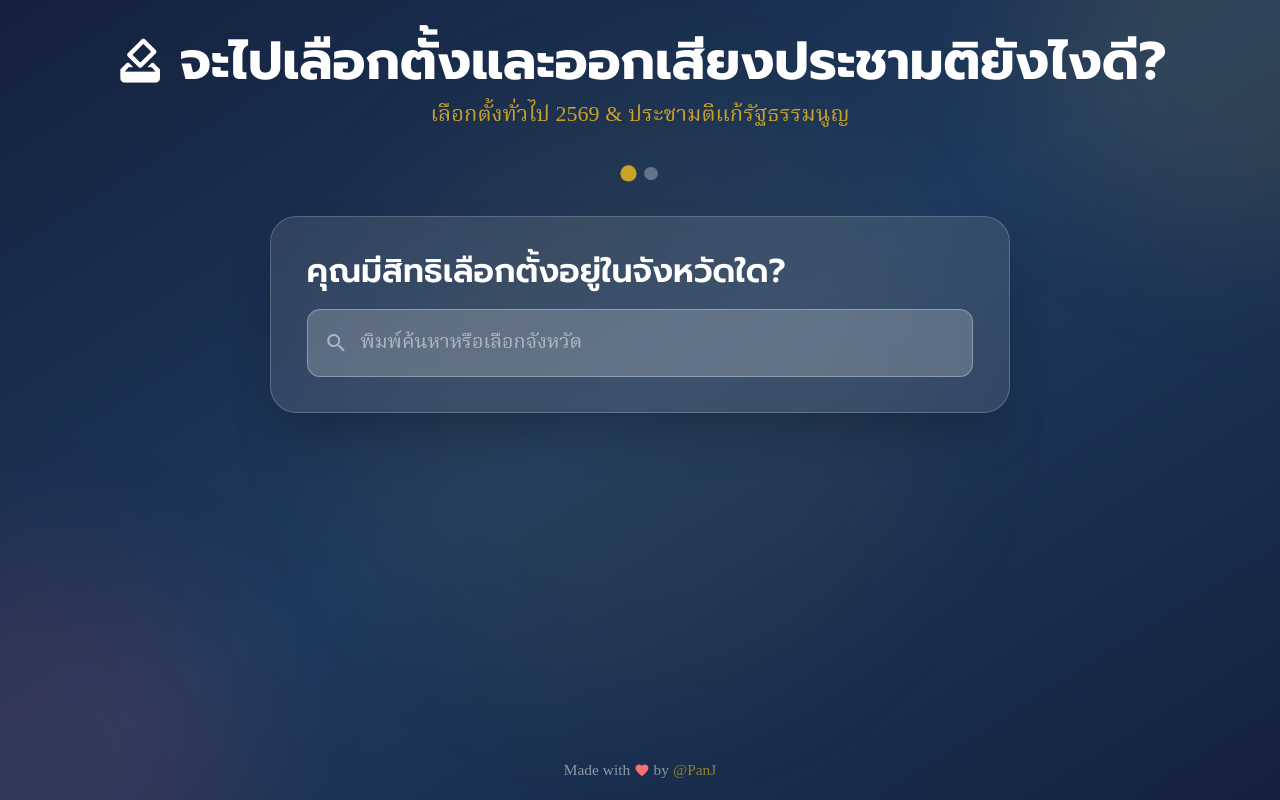
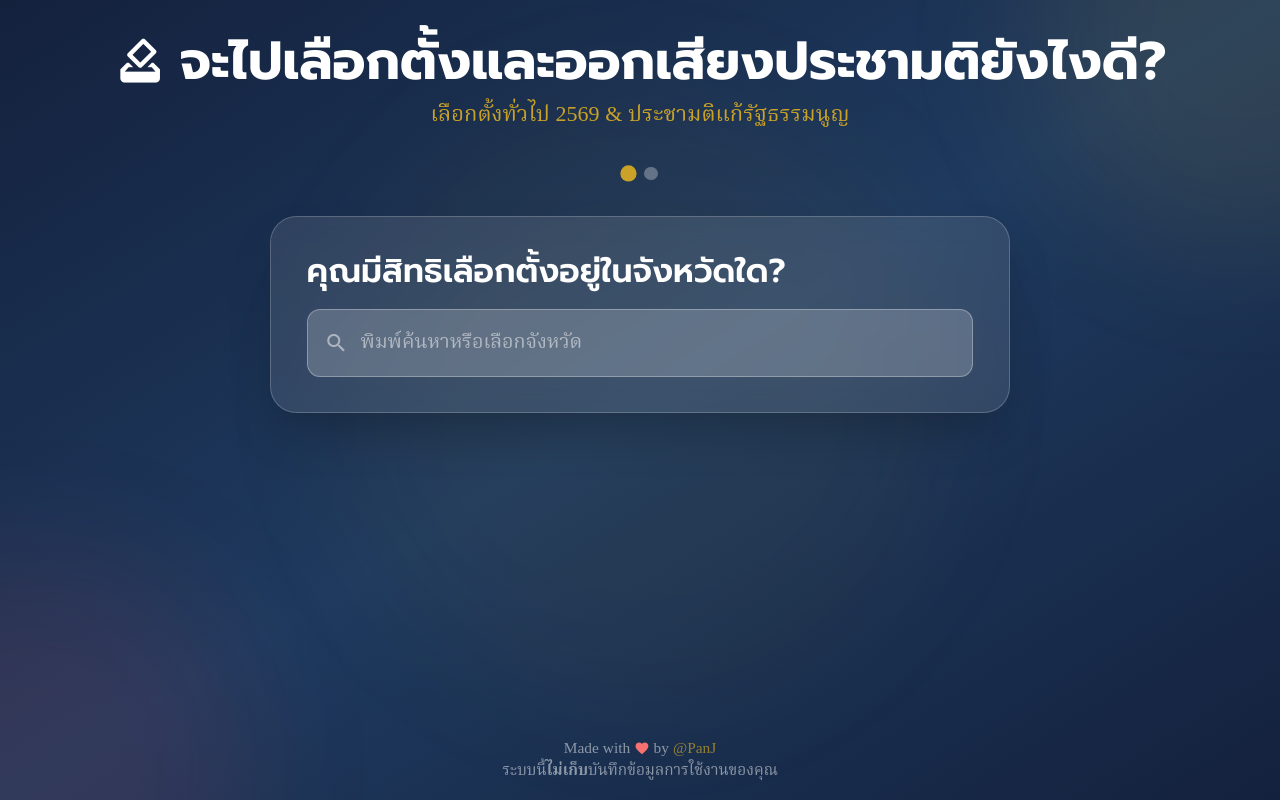
Before and after one commit to PanJ/what-to-do-election69, a React (Vite) app: page / in a window 1280 px wide. Built offline with nearby package versions, Linux system fonts and the light colour scheme.

Commit message:
Update footer in App component to include a Thai language message and wrap existing content in paragraphs for improved structure

```diff
--- a/src/App.tsx
+++ b/src/App.tsx
@@ -355,6 +355,7 @@ function App() {
 
         {/* Footer */}
         <footer className="text-center py-4 text-white/50 text-sm">
+          <p>
             Made with{" "}
             <span className="material-icons text-red-400 text-sm align-middle">
               favorite
@@ -368,6 +369,10 @@ function App() {
             >
               @PanJ
             </a>
+          </p>
+          <p>
+            ระบบนี้<strong>ไม่เก็บ</strong>บันทึกข้อมูลการใช้งานของคุณ
+          </p>
         </footer>
       </div>
     </div>
```
Lines whose indentation alone changed are shown as unchanged.
